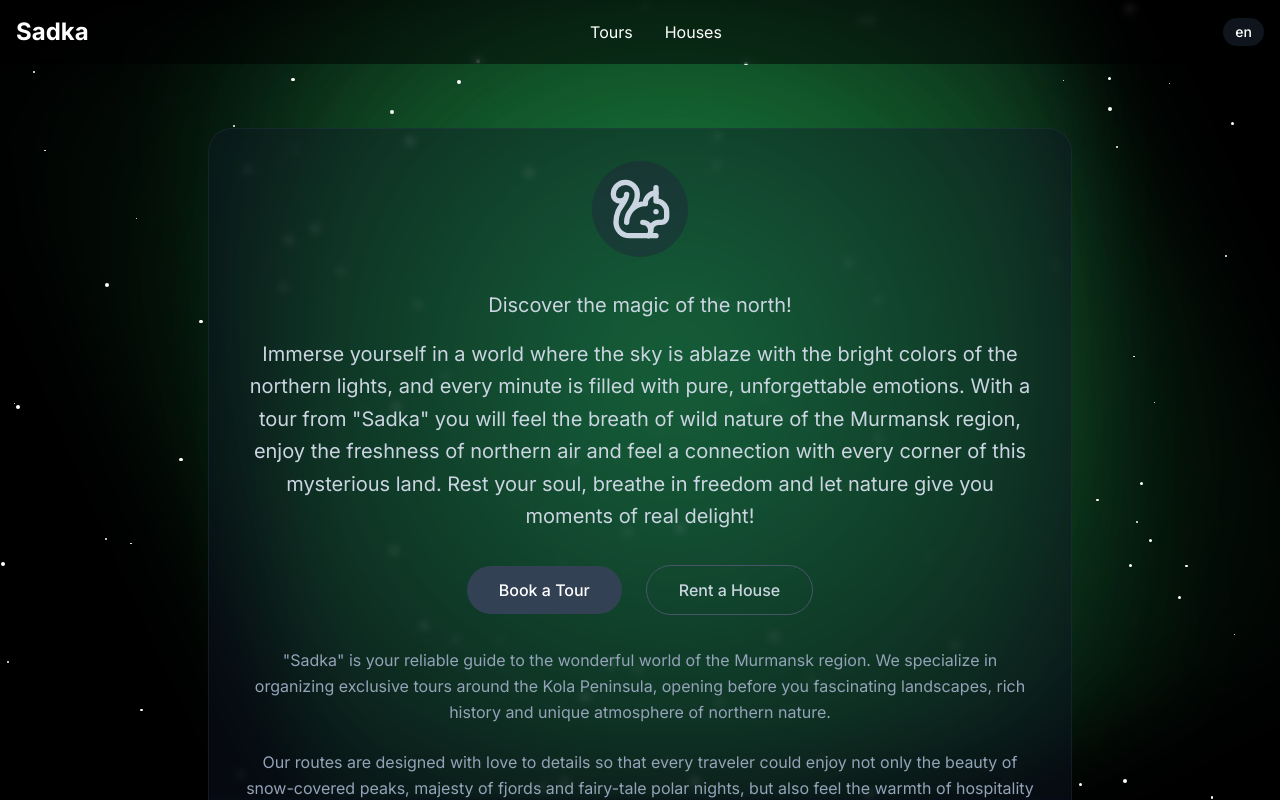
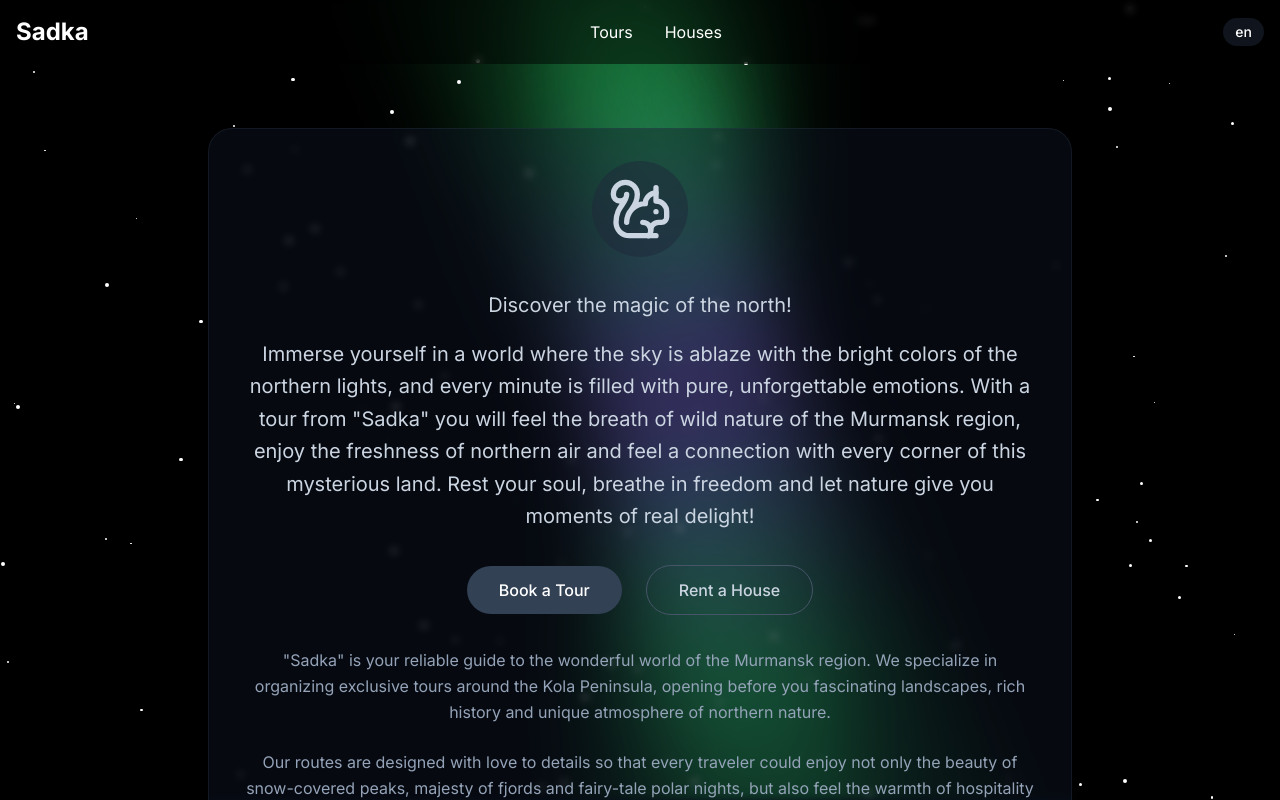
Before and after one commit to ul1dev/twinkling-sky-dreamscape, a React (Vite) app: page /en in a window 1280 px wide. Shown: the top 800 px of the page. Built offline with nearby package versions, Linux system fonts and the light colour scheme.

Commit message:
Refactor aurora borealis effect
Update the aurora borealis effect to use stripes instead of circles and add a purple color.

```diff
--- a/src/index.css
+++ b/src/index.css
@@ -16,23 +16,23 @@
 
 @keyframes auroraSwirl {
   0% {
-    transform: translate(-50%, -50%) rotate(0deg) scale(1);
+    transform: translate(-50%, -50%) rotate(0deg) scale(1) skew(-5deg);
     filter: brightness(1) blur(40px);
   }
   25% {
-    transform: translate(-45%, -55%) rotate(90deg) scale(1.1);
+    transform: translate(-45%, -55%) rotate(90deg) scale(1.1) skew(5deg);
     filter: brightness(1.2) blur(35px);
   }
   50% {
-    transform: translate(-55%, -45%) rotate(180deg) scale(0.9);
+    transform: translate(-55%, -45%) rotate(180deg) scale(0.9) skew(-5deg);
     filter: brightness(0.8) blur(45px);
   }
   75% {
-    transform: translate(-45%, -55%) rotate(270deg) scale(1.2);
+    transform: translate(-45%, -55%) rotate(270deg) scale(1.2) skew(5deg);
     filter: brightness(1.1) blur(38px);
   }
   100% {
-    transform: translate(-50%, -50%) rotate(360deg) scale(1);
+    transform: translate(-50%, -50%) rotate(360deg) scale(1) skew(-5deg);
     filter: brightness(1) blur(40px);
   }
 }
@@ -57,12 +57,14 @@
   position: absolute;
   top: 50%;
   left: 50%;
-  width: 100vh;
-  height: 100vh;
-  background: radial-gradient(
-    ellipse at center,
-    rgba(34, 197, 94, 0.4) 0%,
-    rgba(34, 197, 94, 0.2) 45%,
+  width: 150vh;
+  height: 20vh;
+  background: linear-gradient(
+    90deg,
+    rgba(34, 197, 94, 0) 0%,
+    rgba(34, 197, 94, 0.4) 25%,
+    rgba(139, 92, 246, 0.2) 50%,
+    rgba(34, 197, 94, 0.4) 75%,
     rgba(34, 197, 94, 0) 100%
   );
   filter: blur(40px);
@@ -77,57 +79,65 @@
 }
 
 .aurora__item:nth-child(2) {
-  width: 80vh;
-  height: 80vh;
+  width: 120vh;
+  height: 15vh;
   animation:
     auroraSwirl 25s ease-in-out infinite reverse,
     shimmer 10s ease-in-out infinite 2s;
-  background: radial-gradient(
-    ellipse at center,
-    rgba(34, 197, 94, 0.5) 0%,
-    rgba(34, 197, 94, 0.3) 40%,
+  background: linear-gradient(
+    90deg,
+    rgba(34, 197, 94, 0) 0%,
+    rgba(34, 197, 94, 0.5) 30%,
+    rgba(139, 92, 246, 0.3) 50%,
+    rgba(34, 197, 94, 0.5) 70%,
     rgba(34, 197, 94, 0) 100%
   );
 }
 
 .aurora__item:nth-child(3) {
-  width: 120vh;
-  height: 120vh;
+  width: 180vh;
+  height: 25vh;
   animation:
     auroraSwirl 35s ease-in-out infinite,
     shimmer 12s ease-in-out infinite 4s;
-  background: radial-gradient(
-    ellipse at center,
-    rgba(34, 197, 94, 0.3) 0%,
-    rgba(34, 197, 94, 0.2) 50%,
+  background: linear-gradient(
+    90deg,
+    rgba(34, 197, 94, 0) 0%,
+    rgba(34, 197, 94, 0.3) 30%,
+    rgba(139, 92, 246, 0.4) 50%,
+    rgba(34, 197, 94, 0.3) 70%,
     rgba(34, 197, 94, 0) 100%
   );
 }
 
 .aurora__item:nth-child(4) {
-  width: 90vh;
-  height: 90vh;
+  width: 130vh;
+  height: 18vh;
   animation:
     auroraSwirl 28s ease-in-out infinite reverse,
     shimmer 9s ease-in-out infinite 1s;
-  background: radial-gradient(
-    ellipse at center,
-    rgba(34, 197, 94, 0.6) 0%,
-    rgba(34, 197, 94, 0.3) 35%,
+  background: linear-gradient(
+    90deg,
+    rgba(34, 197, 94, 0) 0%,
+    rgba(34, 197, 94, 0.6) 30%,
+    rgba(139, 92, 246, 0.2) 50%,
+    rgba(34, 197, 94, 0.6) 70%,
     rgba(34, 197, 94, 0) 100%
   );
 }
 
 .aurora__item:nth-child(5) {
-  width: 110vh;
-  height: 110vh;
+  width: 160vh;
+  height: 22vh;
   animation:
     auroraSwirl 32s ease-in-out infinite,
     shimmer 11s ease-in-out infinite 3s;
-  background: radial-gradient(
-    ellipse at center,
-    rgba(34, 197, 94, 0.4) 0%,
-    rgba(34, 197, 94, 0.2) 45%,
+  background: linear-gradient(
+    90deg,
+    rgba(34, 197, 94, 0) 0%,
+    rgba(34, 197, 94, 0.4) 30%,
+    rgba(139, 92, 246, 0.3) 50%,
+    rgba(34, 197, 94, 0.4) 70%,
     rgba(34, 197, 94, 0) 100%
   );
 }
```
